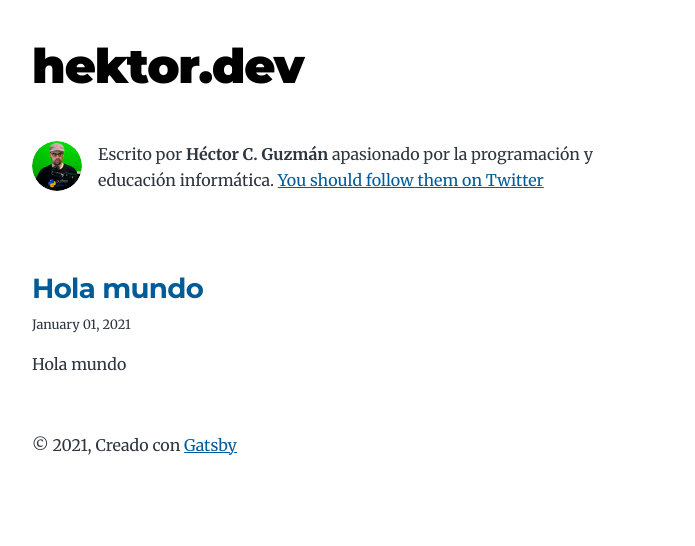
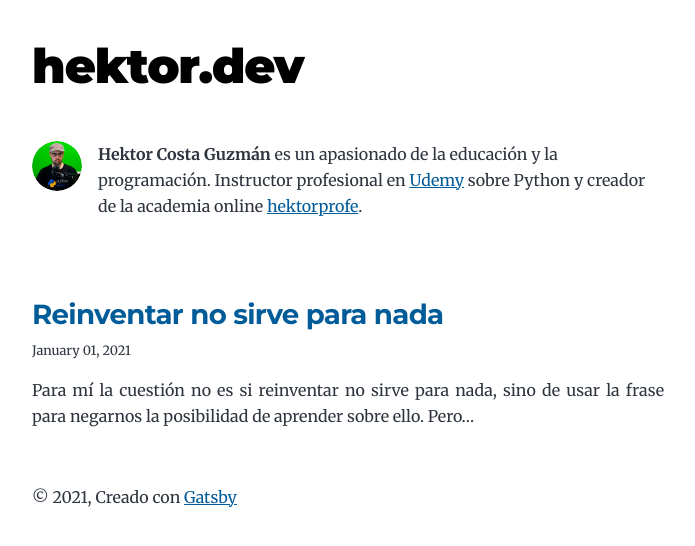
Before and after one commit to hcosta/hektor.dev, a Gatsby site: page / in a window 1280 px wide. Shown: the whole page, without its empty margins (292-987 px from the left). Built offline with nearby package versions, Linux system fonts and the light colour scheme; Gatsby itself is replaced by a stand-in of ours.

Commit message:
fixed things

```diff
--- a/content/blog/hola-mundo/index.md
+++ /dev/null
@@ -1,7 +0,0 @@
----
-title: Hola mundo
-date: "2021-01-01T22:12:03.284Z"
-description: "Hola mundo"
----
-
-This is my first post on my new blog! How exciting!
--- /dev/null
+++ b/content/blog/reinventar-no-sirve-para-nada/index.md
@@ -0,0 +1,11 @@
+---
+title: Reinventar no sirve para nada
+date: "2021-01-01T22:12:03.284Z"
+description: ""
+---
+
+Para mí la cuestión no es si reinventar no sirve para nada, sino de usar la frase para negarnos la posibilidad de aprender sobre ello. Pero seamos sinceros, ¿hay algo malo en aprender cómo funcionan las cosas? Claro que no.
+
+Así que dejémoslo claro de una vez por todas:
+
+> Reinventar la rueda puede no servir para nada, pero no hay nada malo en aprender cómo funciona una rueda.
--- a/gatsby-config.js
+++ b/gatsby-config.js
@@ -2,11 +2,11 @@ module.exports = {
   siteMetadata: {
     title: `hektor.dev`,
     author: {
-      name: `Héctor C. Guzmán`,
-      summary: `apasionado por la programación y educación informática.`,
+      name: `Hektor Costa Guzmán`,
+      summary: ``,
     },
     description: `A starter blog demonstrating what Gatsby can do.`,
-    siteUrl: `https://hektor.dev/`,
+    siteUrl: `https://hektorprofe.net`,
     social: {
       twitter: `hektorprofe`,
     },
@@ -73,6 +73,6 @@ module.exports = {
 
     // this (optional) plugin enables Progressive Web App + Offline functionality
     // To learn more, visit: https://gatsby.dev/offline
-    `gatsby-plugin-offline`,
+    //`gatsby-plugin-offline`,
   ],
 }
--- a/src/components/bio.js
+++ b/src/components/bio.js
@@ -53,11 +53,7 @@ const Bio = () => {
       )}
       {author?.name && (
         <p>
-          Escrito por <strong>{author.name}</strong> {author?.summary || null}
-          {` `}
-          <a href={`https://twitter.com/${social?.twitter || ``}`}>
-            You should follow them on Twitter
-          </a>
+          <strong>Hektor Costa Guzmán</strong> es un apasionado de la educación y la programación. Instructor profesional en <a target="_blank" href="https://www.udemy.com/user/hctorcostaguzmn/" rel="noreferrer">Udemy</a> sobre Python y creador de la academia online <a target="_blank" href="https://www.hektorprofe.net/" rel="noreferrer">hektorprofe</a>.
         </p>
       )}
     </div>
--- a/src/style.css
+++ b/src/style.css
@@ -163,8 +163,9 @@ p {
   line-height: var(--lineHeight-relaxed);
   --baseline-multiplier: 0.179;
   --x-height-multiplier: 0.35;
-  margin: var(--spacing-0) var(--spacing-0) var(--spacing-8) var(--spacing-0);
+  margin: var(--spacing-0) var(--spacing-0) var(--spacing-6) var(--spacing-0);
   padding: var(--spacing-0);
+  text-align: justify;
 }
 
 ul,
@@ -293,6 +294,7 @@ a:focus {
 
 .bio p {
   margin-bottom: var(--spacing-0);
+  text-align: left;
 }
 
 .bio-avatar {
```
Also changed, not shown: content/blog/hola-mundo/salty_egg.jpg (deleted).
